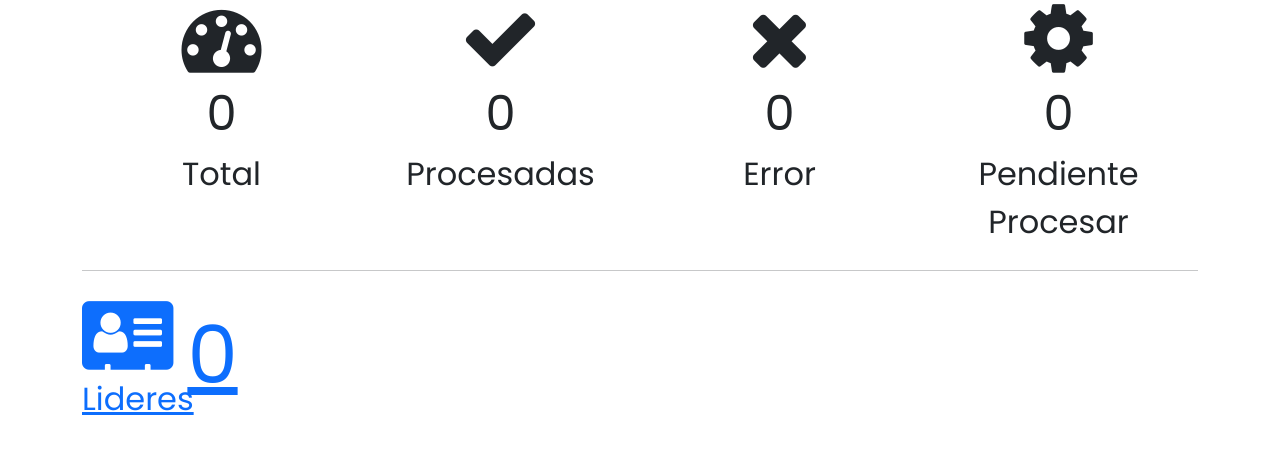
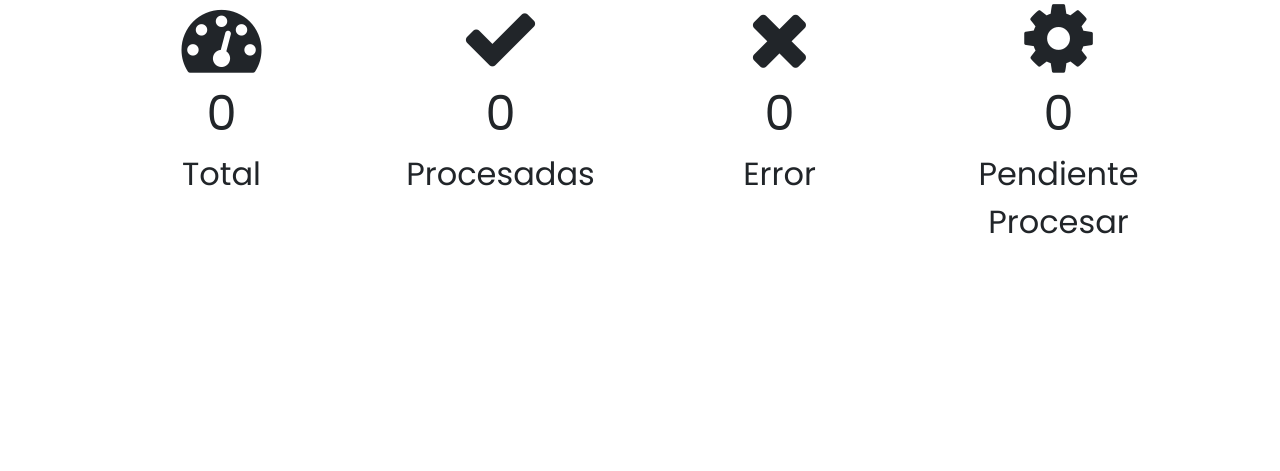
Before and after one commit to sooydigital/mcd_data_pro, a Django app: page /summary in a window 1280 px wide. Shown: the part 556-1027 px from the top of the page. After the commit the page ends 790 px from the top, so only its background shows below. Run offline with Django 3.2, Linux system fonts and the light colour scheme; the visitor is signed in with stand-in values (Sample User, id 1); data that the repository does not hold is empty.

Commit message:
summary visual corrections

```diff
--- a/myapp/templates/summary.html
+++ b/myapp/templates/summary.html
@@ -103,25 +103,6 @@
                 </div>
             </div>
         </div>
-        <hr class="my-4">
-
-        <div class="text-center">
-            <div class="row">
-                <div class="col-2 ">
-                        <a class="row" href="{% url 'app:leaders' %}">
-                            <div class="col-6">
-                                <i class="fa  fa-address-card fa-5x" aria-hidden="true"></i>
-                                <div class="col fa-2x">
-                                    Lideres
-                                </div>
-                            </div>
-                            <div class="col-6 fa-5x">
-                            {{ num_lideres }}
-                        </div>
-                        </a>
-                </div>
-            </div>
-        </div>
 
     </div>
 {% endblock %}
--- a/myapp/views/views.py
+++ b/myapp/views/views.py
@@ -20,7 +20,10 @@ def has_role(user, names):
 @login_required
 def home(request):
     context = {}
+    customer_user_id = request.user.id
+    summary = DataController.get_summary_by_user(customer_user_id)
 
+    context.update(summary)
     return render(
         request,
         'home.html',
--- a/static/css/style.css
+++ b/static/css/style.css
@@ -360,3 +360,10 @@ body {
     margin: 0;
     padding: 0;
 }
+
+
+
+.lideres_btn a{
+    color: white;
+    text-decoration: none;
+}
```
Also changed, not shown: myapp/templates/home.html (+28 -10 lines), db - copia.sqlite3 (deleted).
